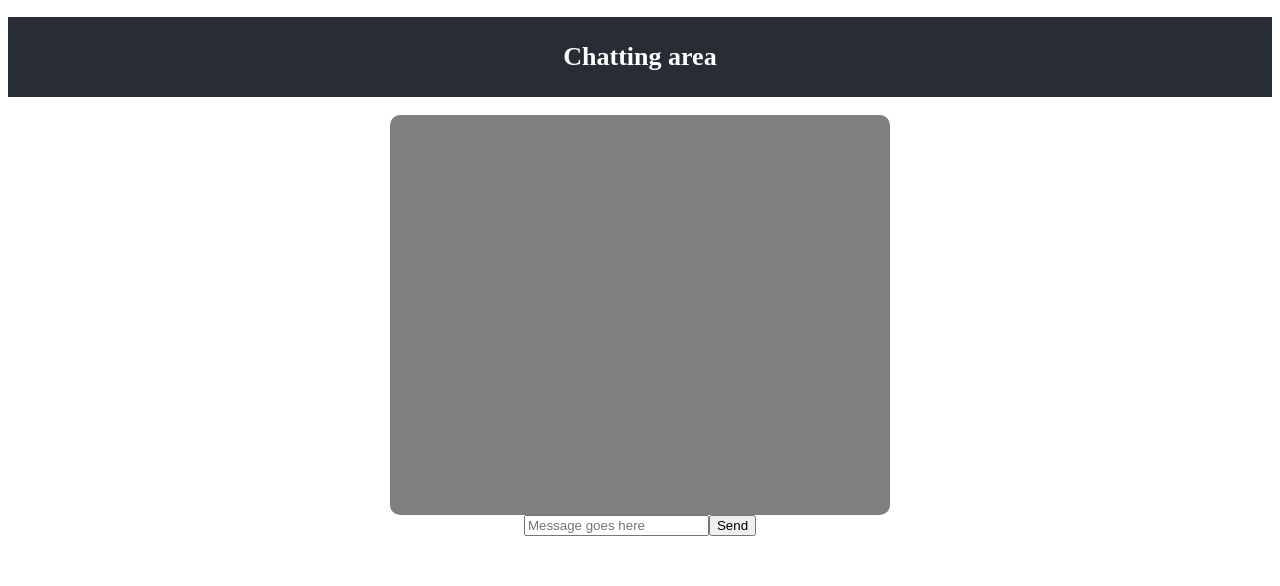
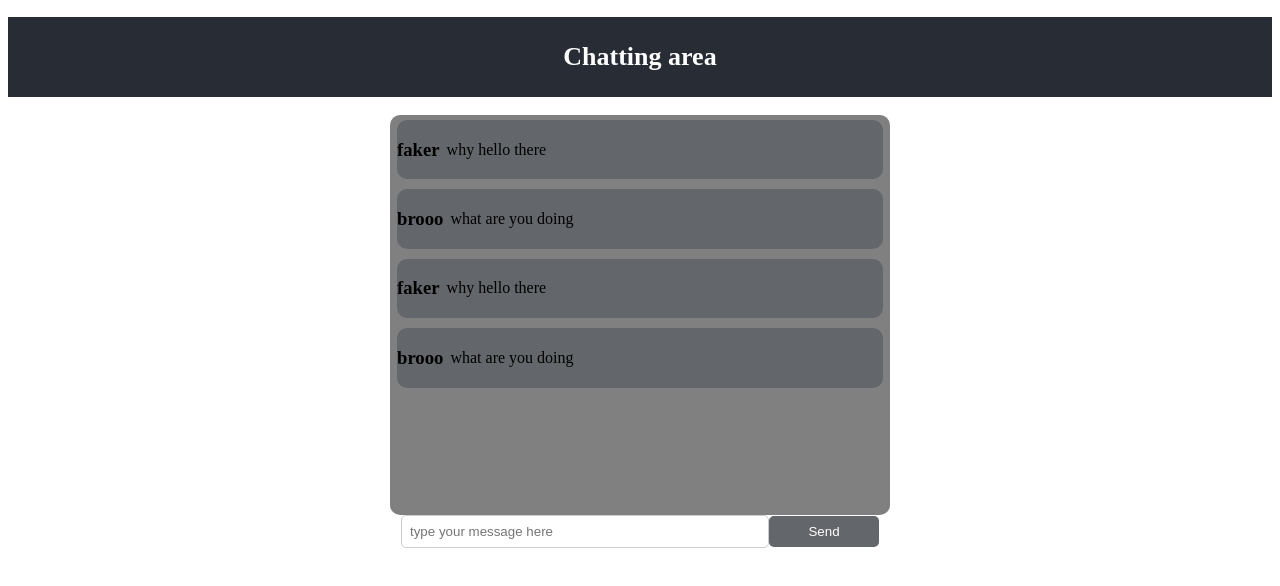
Before and after one commit to RylieStone/websocket-chatbox, a React (Create React App) app: page /chat in a window 1280 px wide. Shown: the top 586 px of the page. Built offline with nearby package versions, Linux system fonts and the light colour scheme; no server answers.

Commit message:
fixxed chatbox window

```diff
--- a/src/components/Chat.js
+++ b/src/components/Chat.js
@@ -1,15 +1,39 @@
 import React, {useState} from 'react'
 import "./chat.css"
+const fakeMessages = [
+    {id: 1, username: 'faker', message: "why hello there"},
+    {id: 2, username: 'brooo', message: "what are you doing"},
+    {id: 3, username: 'faker', message: "why hello there"},
+    {id: 4, username: 'brooo', message: "what are you doing"},
+]
 function chat(props) {
-
+    const onSubmit = e => {
+        e.preventDefault()
+        let message = props.message
+        console.log(message)
+        if (props.message.trim !== '') {
+            props.setMessage(message)
+            props.submitMessage()
+        }
+    }
     return (
         <div>
             <div className="chat">
-
+                {fakeMessages.map((message) => {
+                    return (<div className='message' key={message.id}>
+                        <h3 className='username'>{message.username}</h3>
+                        <p className='message'>{message.message}</p>
+                    </div>)
+                })}
             </div>
-            <form>
-                <input type="text" placeholder="Message goes here"/>
-                <button type="submit">Send</button>
+            <form className='chatWindow' onSubmit={e => onSubmit(e)}>
+                <input type="text" className='textBox'
+                name="message"
+                onChange={(e) => props.setMessage(e.target.value)}
+                value={props.message}
+                placeholder="type your message here"
+                />
+                <button className='send' type="submit">Send</button>
             </form>
         </div>
     )
```
